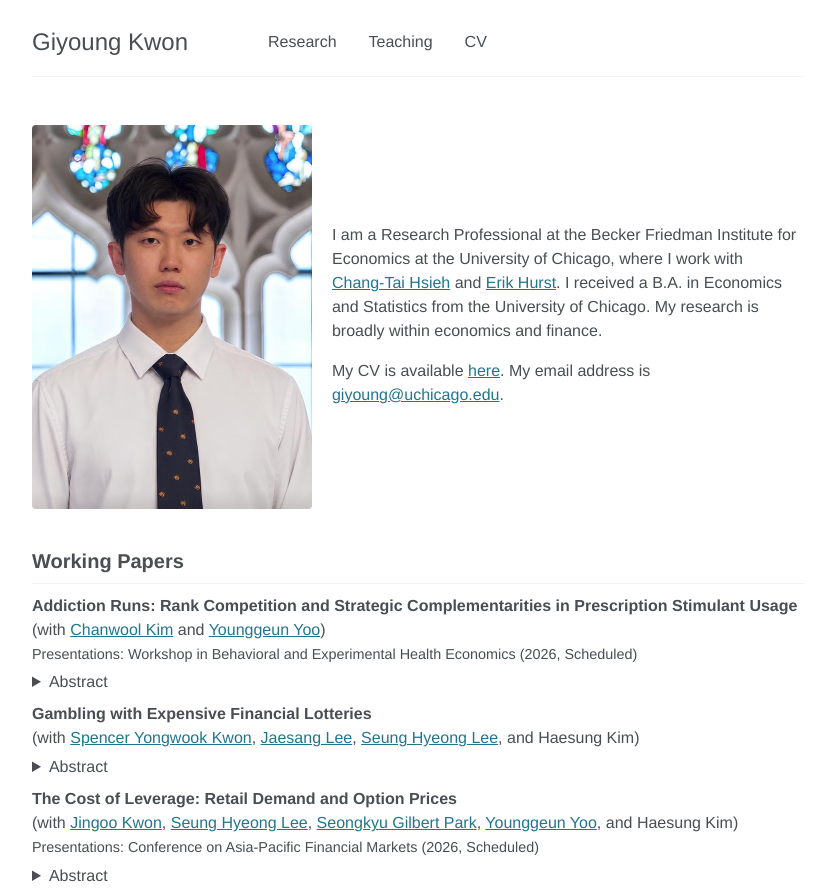
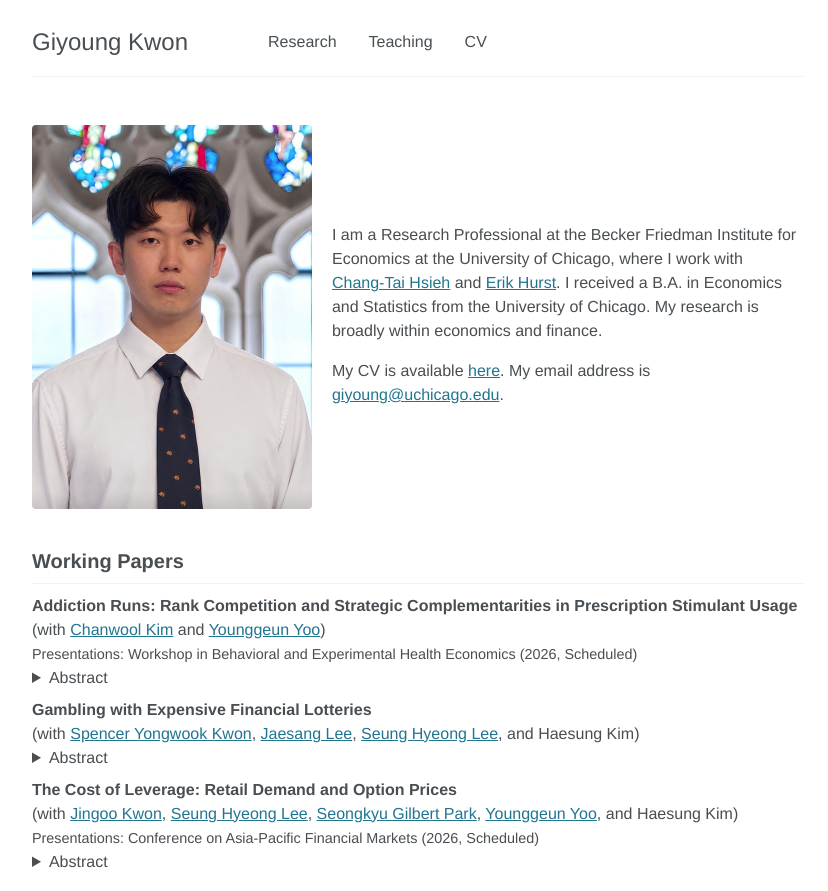
Before and after one commit to Giyoung-Kwon/Giyoung-Kwon.github.io, a plain HTML site: page index.html in a window 1280 px wide. Shown: the top 891 px of the page, without its empty margins (222-1050 px from the left). Drawn offline with Linux system fonts and the light colour scheme.

Commit message:
Pull abstract toggles up under each paper entry
Co-Authored-By: Claude Opus 5.5 <noreply@anthropic.com>

```diff
--- a/assets/css/override.css
+++ b/assets/css/override.css
@@ -126,7 +126,7 @@ strong {
 
 /* Collapsible abstracts */
 details.abstract-box {
-  margin-top: -1rem;
+  margin-top: -1.3em;  /* cancel the paper paragraph's 1.3em bottom margin */
   margin-bottom: 0.5rem;
 }
 
```
